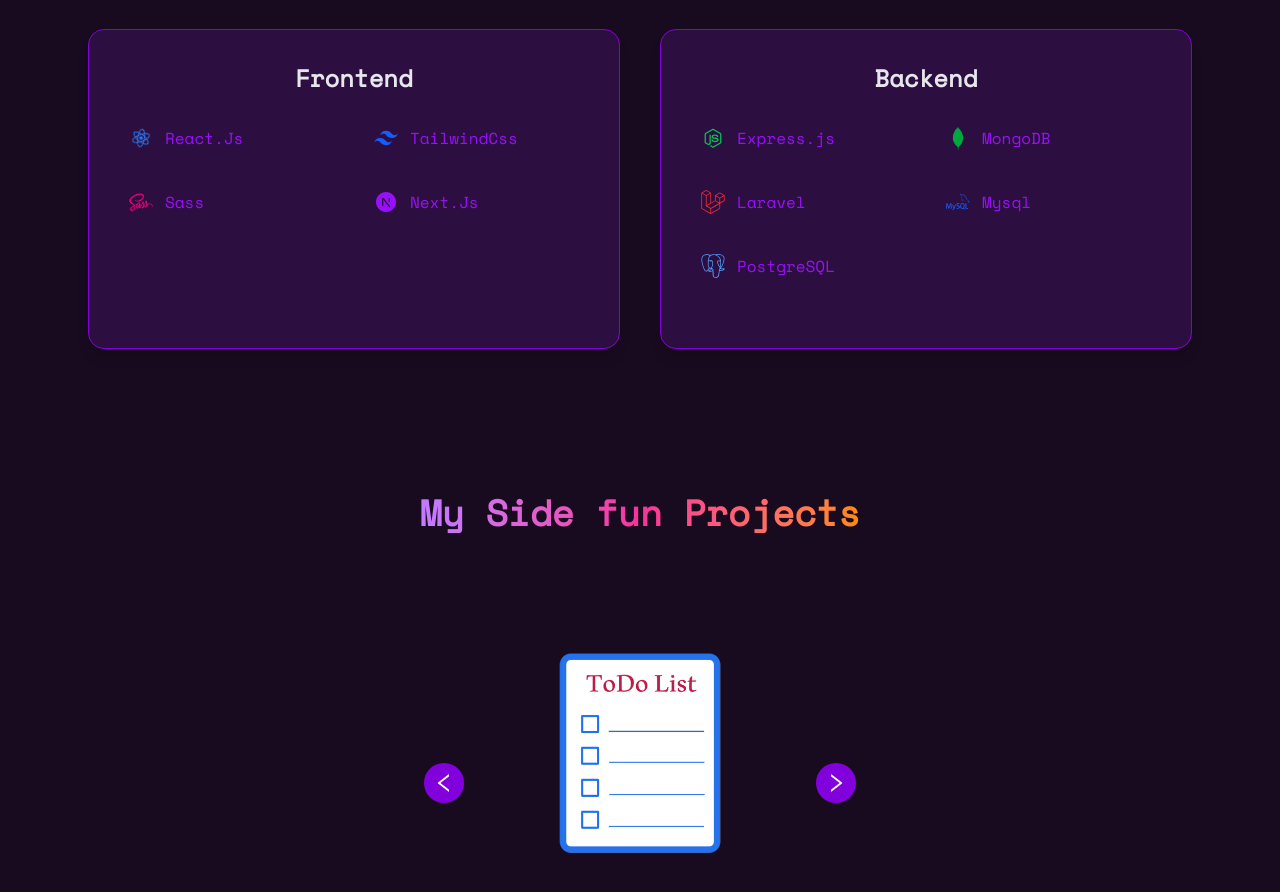
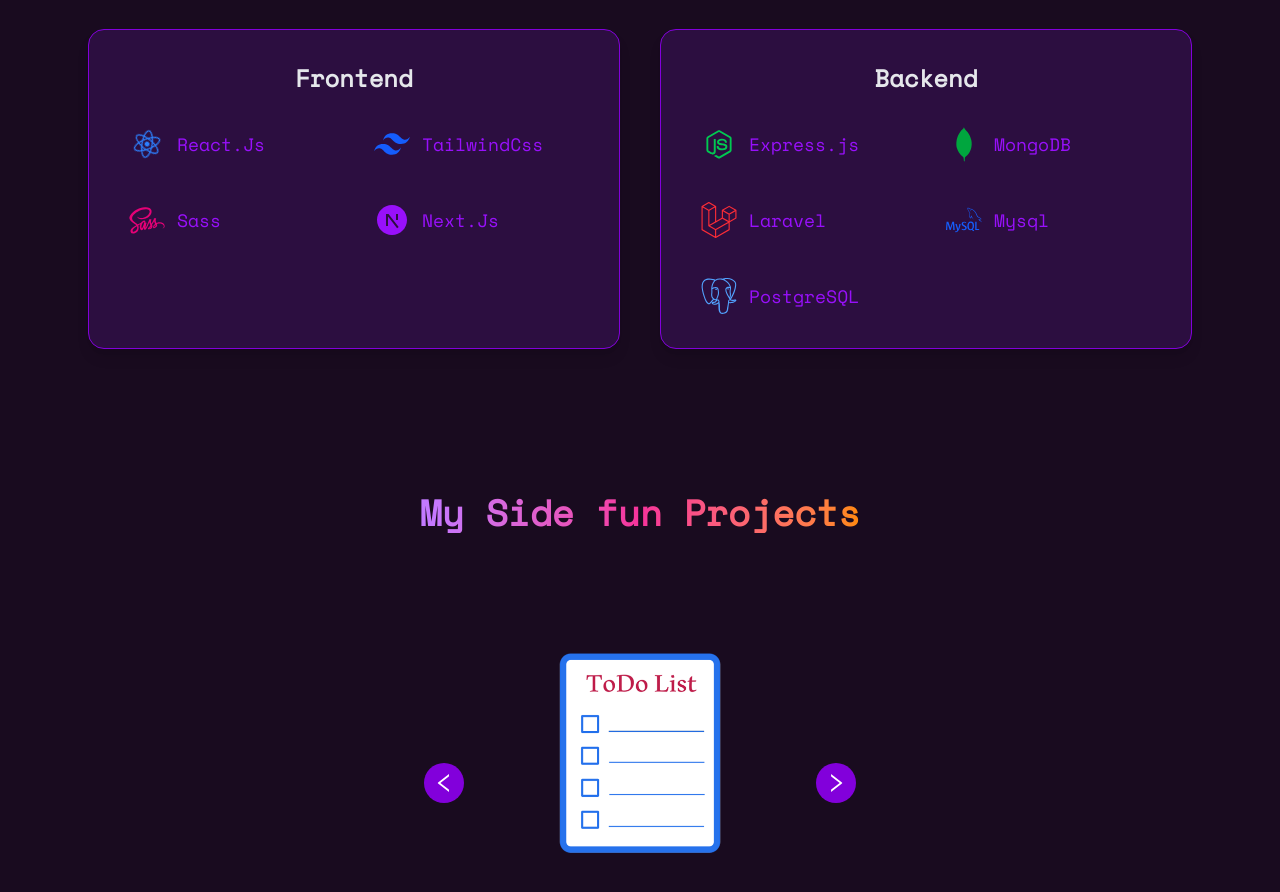
Before and after one commit to Randriantahina/Portfolio_2025, a Next.js app: page / in a window 1280 px wide. Shown: the part 1020-1912 px from the top of the page. Built offline with nearby package versions, Linux system fonts and the light colour scheme.

Commit message:
refactor(skill):refactor skill

```diff
--- a/app/components/Skill.tsx
+++ b/app/components/Skill.tsx
@@ -105,8 +105,8 @@ const Skills = () => {
                   transition={{ type: 'spring', stiffness: 300 }}
                   title={tech.name}
                 >
-                  <span className="text-2xl">{tech.icon}</span>
-                  <span className="text-base">{tech.name}</span>
+                  <span className="text-4xl">{tech.icon}</span>
+                  <span className="text-lg font-medium">{tech.name}</span>
                 </motion.div>
               ))}
             </div>
```
